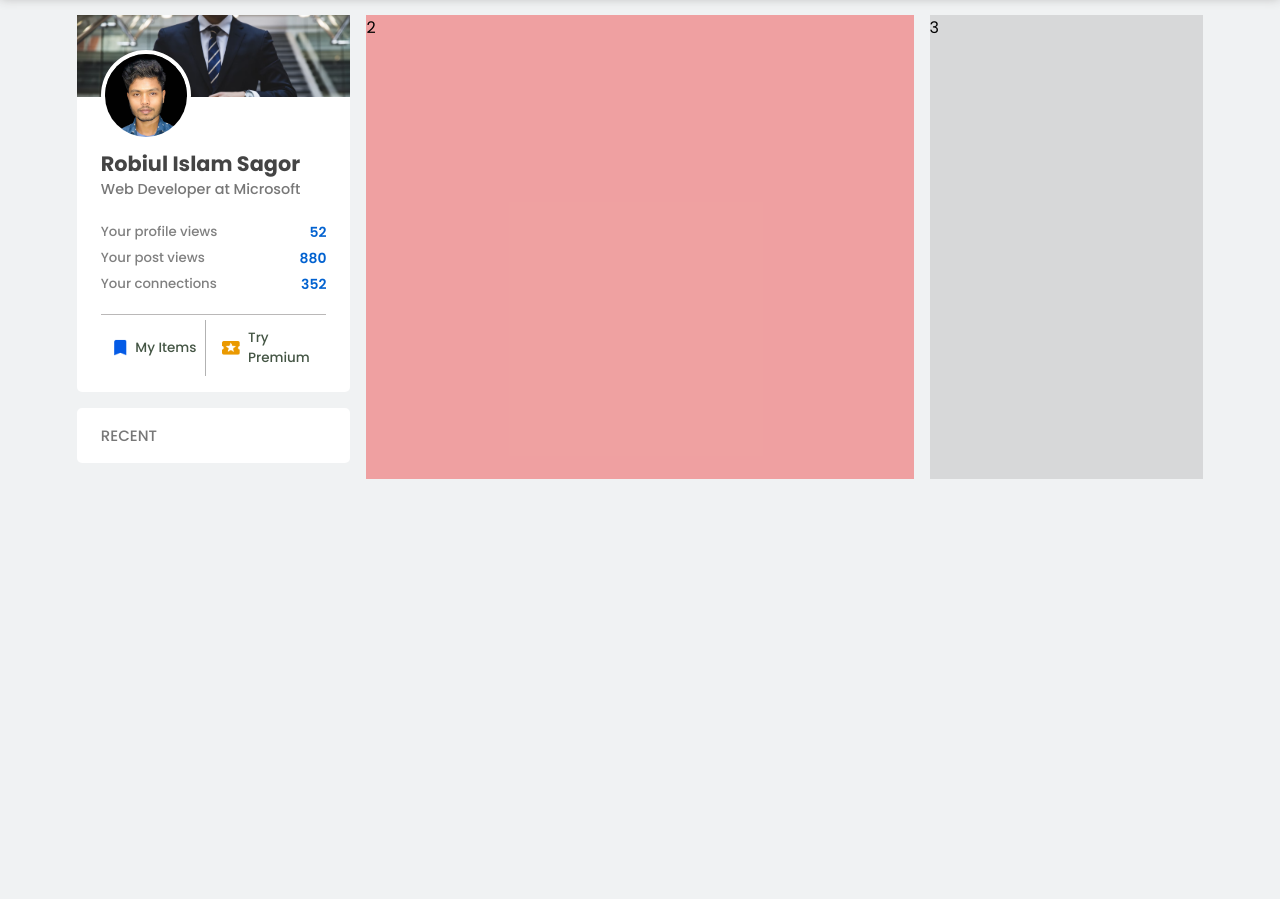
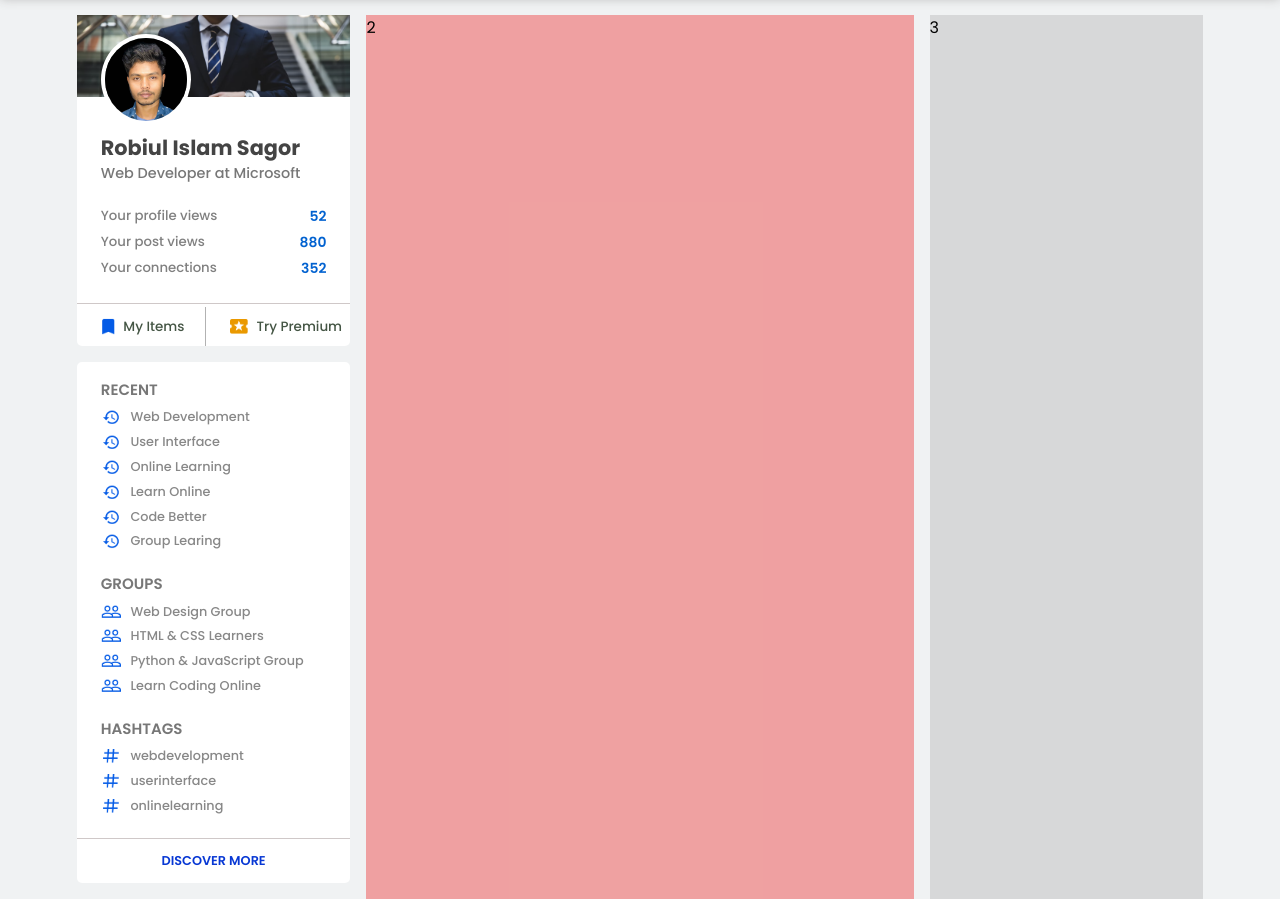
Before and after one commit to robiulsagor/linkedin-clone, a plain HTML site: page index.html in a window 1280 px wide. Shown: the part 53-952 px from the top of the page. Before the commit the page ends 800 px from the top, so only its background shows below. Drawn offline with Linux system fonts and the light colour scheme.

Commit message:
left part done

```diff
--- a/index.html
+++ b/index.html
@@ -97,6 +97,8 @@
                         </div>
                     </div>
 
+                </div>
+                <hr>
                 <div class="section-bottom flex">
                     <div class="section-bottom-inner flex">
                         <img src="./images/items.png" alt="">
@@ -108,13 +110,90 @@
                     </div>
                 </div>
             </div>
-            </div>
             <!-- first section of left side ends here -->
 
             <div class="section">
                 <div class="section-inner">
+                    <div class="s-1">
                         <p class="txt2">RECENT</p>
+
+                        <ul class="listing">
+                            <li class="flex">
+                                <img src="./images/recent.png" alt="">
+                                <span>Web Development</span>
+                            </li>
+                            <li class="flex">
+                                <img src="./images/recent.png" alt="">
+                                <span>User Interface</span>
+                            </li>
+                            <li class="flex">
+                                <img src="./images/recent.png" alt="">
+                                <span>Online Learning</span>
+                            </li>
+                            <li class="flex">
+                                <img src="./images/recent.png" alt="">
+                                <span>Learn Online</span>
+                            </li>
+                            <li class="flex">
+                                <img src="./images/recent.png" alt="">
+                                <span>Code Better</span>
+                            </li>
+                            <li class="flex">
+                                <img src="./images/recent.png" alt="">
+                                <span>Group Learing</span>
+                            </li>
+                        </ul>
                     </div>
+
+                    <div class="s-1">
+                        <p class="txt2">GROUPS</p>
+
+                        <ul class="listing">
+                            <li class="flex">
+                                <img src="./images/group.png" alt="">
+                                <span>Web Design Group</span>
+                            </li>
+                            <li class="flex">
+                                <img src="./images/group.png" alt="">
+                                <span>HTML &amp; CSS Learners</span>
+                            </li>
+                            <li class="flex">
+                                <img src="./images/group.png" alt="">
+                                <span>Python &amp; JavaScript Group</span>
+                            </li>
+                            <li class="flex">
+                                <img src="./images/group.png" alt="">
+                                <span>Learn Coding Online</span>
+                            </li>
+                        </ul>
+                    </div>
+
+                    <div class="s-1">
+                        <p class="txt2">HASHTAGS</p>
+
+                        <ul class="listing">
+                            <li class="flex">
+                                <img src="./images/hashtag.png" alt="">
+                                <span>webdevelopment</span>
+                            </li>
+                            <li class="flex">
+                                <img src="./images/hashtag.png" alt="">
+                                <span>userinterface</span>
+                            </li>
+                            <li class="flex">
+                                <img src="./images/hashtag.png" alt="">
+                                <span>onlinelearning</span>
+                            </li>
+                        </ul>
+                    </div>
+
+                </div>
+
+                <div class="left-bottom">
+                    <hr>
+                    <a href="#">discover more</a>
+                </div>
+
             </div>
 
 
--- a/style.css
+++ b/style.css
@@ -8,6 +8,10 @@
 
 :root {
     --txt1-color: #555;
+}
+
+ul {
+    list-style: none;
 }
 
 .header-txt {
@@ -25,7 +29,7 @@
 .txt2 {
     color: #777;
     font-size: .94rem;
-    font-weight: 500;
+    font-weight: 600;
 }
 
 .flex {
@@ -100,9 +104,6 @@ nav {
 
 .nav-link li {
     list-style: none;
-    /* display: inline-block;
-    margin-left: 1rem; */
-
 }
 
 .nav-link li:first-child {
@@ -177,7 +178,6 @@ nav {
 }
 
 .left, .right {
-    /* background: #0000001b; */
     flex: 1.5;
 }
 
@@ -190,10 +190,6 @@ nav {
     flex: 3;
 }
 
-.left {
-    /* background: #fff; */
-}
-
 .section {
     background: #fff;
     border-radius: 5px;
@@ -201,7 +197,7 @@ nav {
 }
 
 .section-inner {
-    padding: 1rem 1.5rem;
+    padding: 0rem 1.5rem;
 }
 
 .cover-img img {
@@ -221,7 +217,6 @@ nav {
     flex-direction: column;
     gap: .3rem;
     padding-bottom: 1.2rem;
-    border-bottom: 1px solid #bab8b8;
 }
 
 .reviews p {
@@ -239,7 +234,7 @@ nav {
 .section-bottom {
 
     gap: 1rem;
-
+    margin-top: .2rem;
 }
 
 .section-bottom-inner {
@@ -255,9 +250,50 @@ nav {
 
 .section-bottom-inner img {
     width: 18px;
-    /* height: 19px; */
 }
 
 .section-bottom-inner:first-child {
     border-right: 1px solid #b2b2b2;
 }
+
+.listing img {
+    width: 20px;
+}
+
+.listing {
+    margin-top: .4rem;
+}
+
+.listing li {
+    gap: .6rem;
+    align-items: center;
+    font-size: .8rem;
+    color: #888;
+    font-weight: 500;
+    margin-bottom: .3rem;
+}
+
+.left-bottom {
+    text-align: center;
+    margin-top: 1.4rem;
+}
+
+.left-bottom a {
+    color: #0838d4;
+    font-size: .8rem;
+    text-transform: uppercase;
+    text-decoration: none;
+    font-weight: 600;
+    display: inline-block;
+    padding: .8rem;
+}
+
+hr {
+    height: 1px;
+    background: rgb(207, 200, 200);
+    border: 0;
+}
+
+.s-1 {
+    padding: 1rem 0 0;
+}
```
Lines whose indentation alone changed are shown as unchanged.
